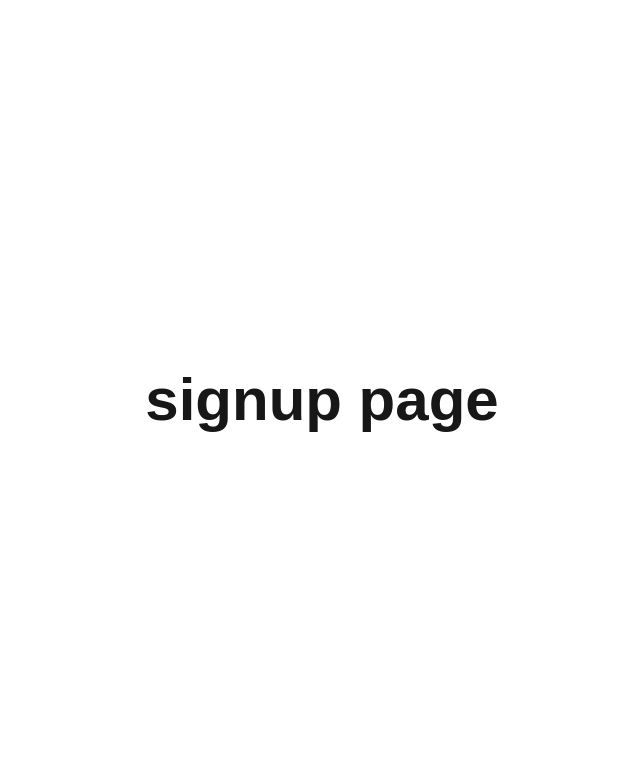
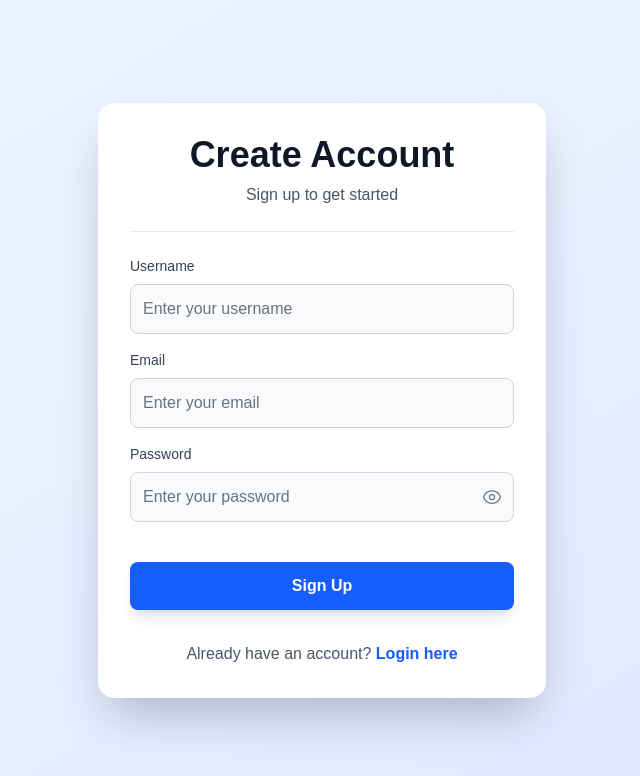
Before and after one commit to Debanjan110d/auth-nextjs, a Next.js app: page /signup in a window 1280 px wide. Shown: the top 776 px of the page, without its empty margins (318-958 px from the left). Built offline with nearby package versions, Linux system fonts and the light colour scheme.

Commit message:
feat: implement signup page with form and validation

```diff
--- a/src/app/page.tsx
+++ b/src/app/page.tsx
@@ -51,7 +51,7 @@ export default function Home() {
             Deploy Now
           </a>
           <a
-            className="flex h-12 w-full items-center justify-center rounded-full border border-solid border-black/[.08] px-5 transition-colors hover:border-transparent hover:bg-black/[.04] dark:border-white/[.145] dark:hover:bg-[#1a1a1a] md:w-[158px]"
+            className="flex h-12 w-full items-center justify-center rounded-full border border-solid border-black/8 px-5 transition-colors hover:border-transparent hover:bg-black/4 dark:border-white/[.145] dark:hover:bg-[#1a1a1a] md:w-[158px]"
             href="https://nextjs.org/docs?utm_source=create-next-app&utm_medium=appdir-template-tw&utm_campaign=create-next-app"
             target="_blank"
             rel="noopener noreferrer"
--- a/src/app/signup/page.tsx
+++ b/src/app/signup/page.tsx
@@ -1,7 +1,112 @@
-export default function Signuppage() {
+"use client";//? Now its a client component
+import Link from "next/link";
+import React from "react";
+import { useRouter } from "next/navigation";
+import { axios } from "axios";
+
+
+export default function SignUpPage() {
+    const [user, setUser] = React.useState({
+        username: "",
+        email: "",
+        password :"",
+    });
+    const [showPassword, setShowPassword] = React.useState(false);
+
+    const onSignUp = async () => {
+    //TODO
+    }
+
+
+
+
     return (
-        <div className="min-h-screen flex items-center justify-center">
-            <h1 className="text-6xl font-bold text-center">signup page</h1>
+        <div className="flex flex-col justify-center items-center min-h-screen bg-gradient-to-br from-blue-50 to-indigo-100 dark:from-gray-900 dark:to-gray-800 px-4">
+            <div className="w-full max-w-md bg-white dark:bg-gray-800 rounded-2xl shadow-2xl p-8 space-y-6">
+                <div className="text-center">
+                    <h1 className="text-4xl font-bold text-gray-900 dark:text-white mb-2">Create Account</h1>
+                    <p className="text-gray-600 dark:text-gray-400">Sign up to get started</p>
+                </div>
+
+                <hr className="border-gray-200 dark:border-gray-700" />
+
+                <div className="space-y-4">
+                    <div>
+                        <label className="block text-sm font-medium text-gray-700 dark:text-gray-300 mb-2" htmlFor="username">Username</label>
+                        <input
+                            className="w-full p-3 border border-gray-300 dark:border-gray-600 rounded-lg bg-gray-50 dark:bg-gray-700 text-gray-900 dark:text-white placeholder-gray-500 dark:placeholder-gray-400 focus:outline-none focus:ring-2 focus:ring-blue-500 focus:border-transparent transition-all"
+                            id="username"
+                            type="text"
+                            value={user.username}
+                            onChange={(e)=>{
+                                setUser({...user, username: e.target.value});
+                            }}
+                            placeholder="Enter your username"
+                        />
+                    </div>
+
+                    <div>
+                        <label className="block text-sm font-medium text-gray-700 dark:text-gray-300 mb-2" htmlFor="email">Email</label>
+                        <input
+                            className="w-full p-3 border border-gray-300 dark:border-gray-600 rounded-lg bg-gray-50 dark:bg-gray-700 text-gray-900 dark:text-white placeholder-gray-500 dark:placeholder-gray-400 focus:outline-none focus:ring-2 focus:ring-blue-500 focus:border-transparent transition-all"
+                            id="email"
+                            type="email"
+                            value={user.email}
+                            onChange={(e)=>{
+                                setUser({...user, email: e.target.value});
+                            }}
+                            placeholder="Enter your email"
+                        />
+                    </div>
+
+                    <div>
+                        <label className="block text-sm font-medium text-gray-700 dark:text-gray-300 mb-2" htmlFor="password">Password</label>
+                        <div className="relative">
+                            <input
+                                className="w-full p-3 pr-12 border border-gray-300 dark:border-gray-600 rounded-lg bg-gray-50 dark:bg-gray-700 text-gray-900 dark:text-white placeholder-gray-500 dark:placeholder-gray-400 focus:outline-none focus:ring-2 focus:ring-blue-500 focus:border-transparent transition-all"
+                                id="password"
+                                type={showPassword ? "text" : "password"}
+                                value={user.password}
+                                onChange={(e)=>{
+                                    setUser({...user, password: e.target.value});
+                                }}
+                                placeholder="Enter your password"
+                            />
+                            <button
+                                type="button"
+                                onClick={() => setShowPassword(!showPassword)}
+                                className="absolute right-3 top-1/2 -translate-y-1/2 text-gray-500 hover:text-gray-700 dark:text-gray-400 dark:hover:text-gray-200 focus:outline-none">
+                                {showPassword ? (
+                                    <svg xmlns="http://www.w3.org/2000/svg" fill="none" viewBox="0 0 24 24" strokeWidth={1.5} stroke="currentColor" className="w-5 h-5">
+                                        <path strokeLinecap="round" strokeLinejoin="round" d="M3.98 8.223A10.477 10.477 0 001.934 12C3.226 16.338 7.244 19.5 12 19.5c.993 0 1.953-.138 2.863-.395M6.228 6.228A10.45 10.45 0 0112 4.5c4.756 0 8.773 3.162 10.065 7.498a10.523 10.523 0 01-4.293 5.774M6.228 6.228L3 3m3.228 3.228l3.65 3.65m7.894 7.894L21 21m-3.228-3.228l-3.65-3.65m0 0a3 3 0 10-4.243-4.243m4.242 4.242L9.88 9.88" />
+                                    </svg>
+                                ) : (
+                                    <svg xmlns="http://www.w3.org/2000/svg" fill="none" viewBox="0 0 24 24" strokeWidth={1.5} stroke="currentColor" className="w-5 h-5">
+                                        <path strokeLinecap="round" strokeLinejoin="round" d="M2.036 12.322a1.012 1.012 0 010-.639C3.423 7.51 7.36 4.5 12 4.5c4.638 0 8.573 3.007 9.963 7.178.07.207.07.431 0 .639C20.577 16.49 16.64 19.5 12 19.5c-4.638 0-8.573-3.007-9.963-7.178z" />
+                                        <path strokeLinecap="round" strokeLinejoin="round" d="M15 12a3 3 0 11-6 0 3 3 0 016 0z" />
+                                    </svg>
+                                )}
+                            </button>
+                        </div>
+                    </div>
+
+                    <button
+                        onClick={onSignUp}
+                        className="w-full bg-blue-600 hover:bg-blue-700 text-white font-semibold py-3 rounded-lg transition-colors duration-200 shadow-lg hover:shadow-xl mt-6"
+                    >
+                        Sign Up
+                    </button>
+
+                    <div className="text-center mt-4">
+                        <p className="text-gray-600 dark:text-gray-400">
+                            Already have an account?{' '}
+                            <Link href="/login" className="text-blue-600 hover:text-blue-700 dark:text-blue-400 dark:hover:text-blue-300 font-semibold">
+                                Login here
+                            </Link>
+                        </p>
+                    </div>
+                </div>
+            </div>
         </div>
     );
 }
```
